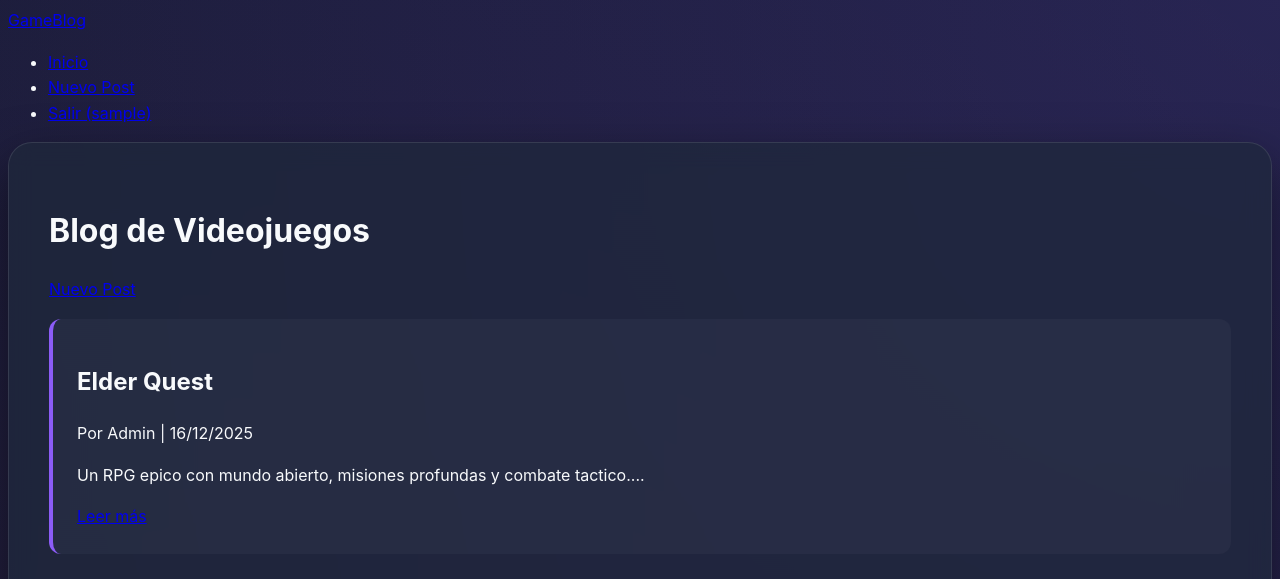
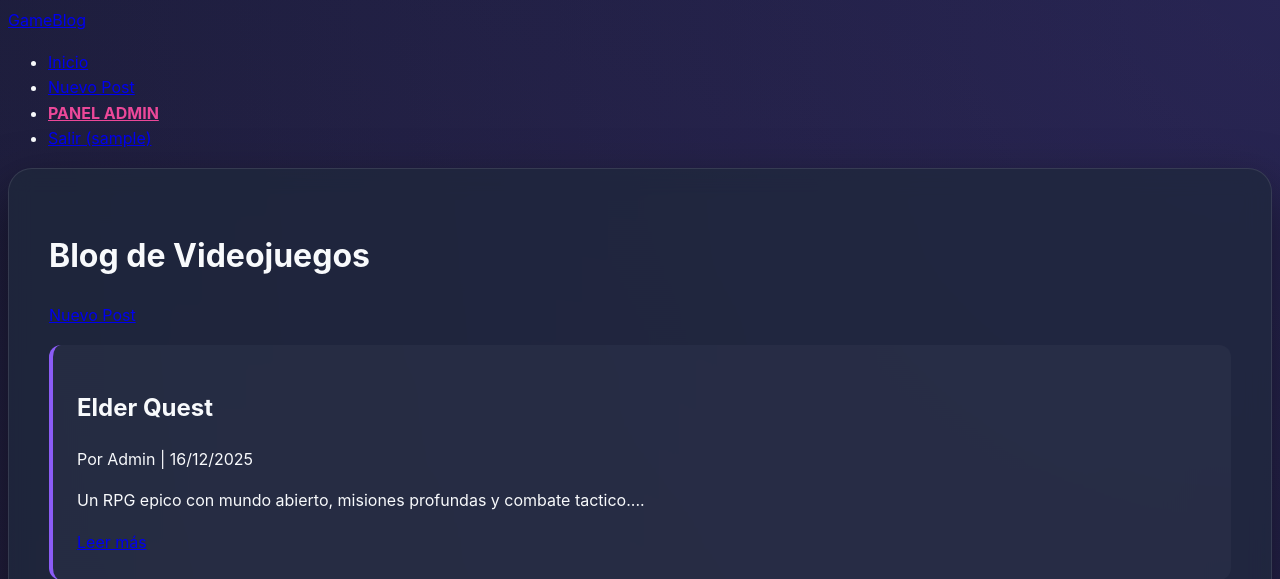
Before and after one commit to JoelCidOrtega/MVCBlogVideoJuegos, a PHP site: page /index.php in a window 1280 px wide. Shown: the top 579 px of the page. Run offline with PHP 8.4, Linux system fonts and the light colour scheme; the visitor is signed in with stand-in values (Sample User, id 1); data comes from the database, SQL or seed files in the repository.

Commit message:
ADJAODJA

```diff
--- a/views/layout/header.php
+++ b/views/layout/header.php
@@ -16,6 +16,11 @@
                     <li><a href="index.php?action=posts">Inicio</a></li>
                     <?php if (isset($_SESSION['user_id'])): ?>
                         <li><a href="index.php?action=create_post">Nuevo Post</a></li>
+
+                        <?php if ($_SESSION['role'] === 'admin'): ?>
+                            <li><a href="index.php?action=admin" style="color: var(--secondary-pink); font-weight: bold;">PANEL ADMIN</a></li>
+                        <?php endif; ?>
+
                         <li><a href="index.php?action=logout">Salir (<?= htmlspecialchars($_SESSION['username'] ?? '') ?>)</a></li>
                     <?php else: ?>
                         <li><a href="index.php?action=login">Entrar</a></li>
```
Lines whose indentation alone changed are shown as unchanged.
